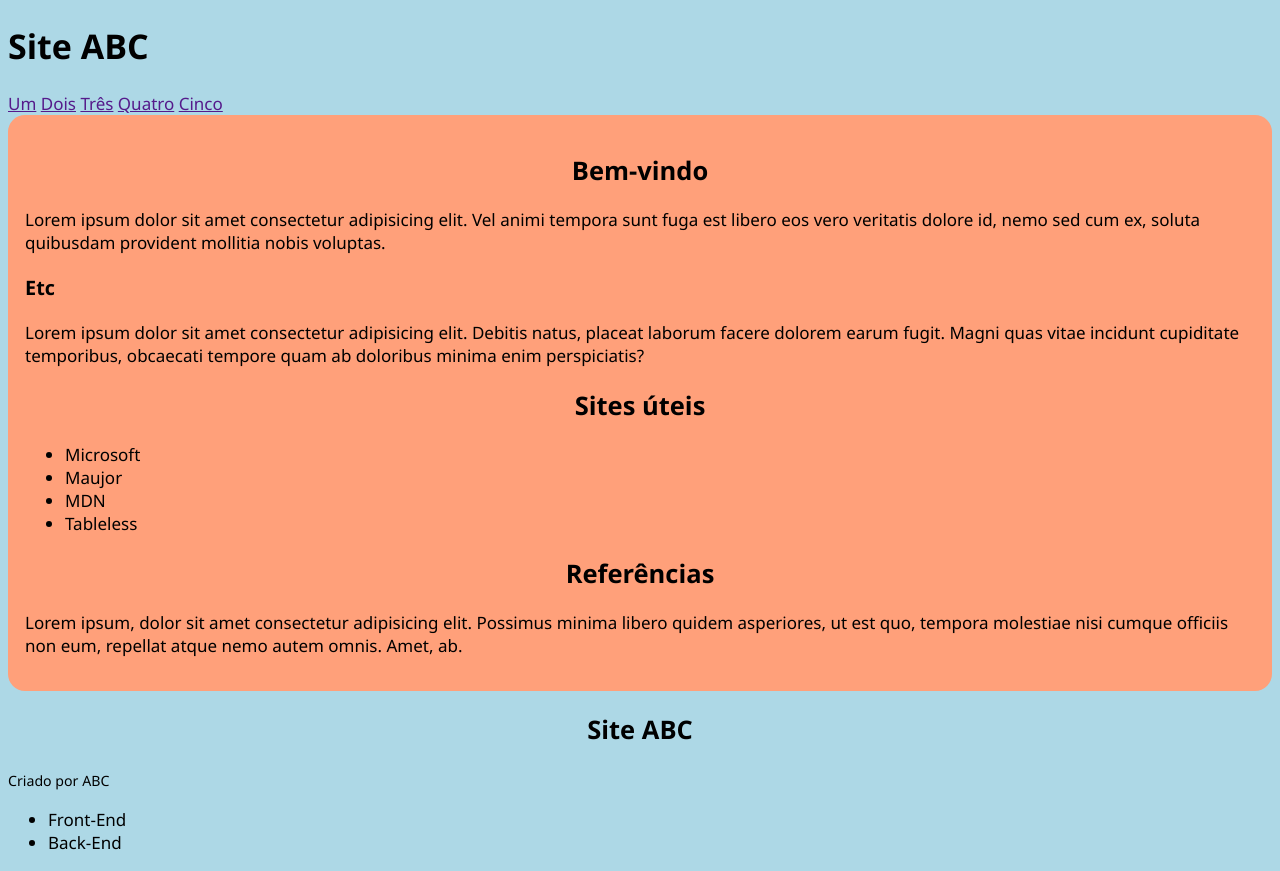
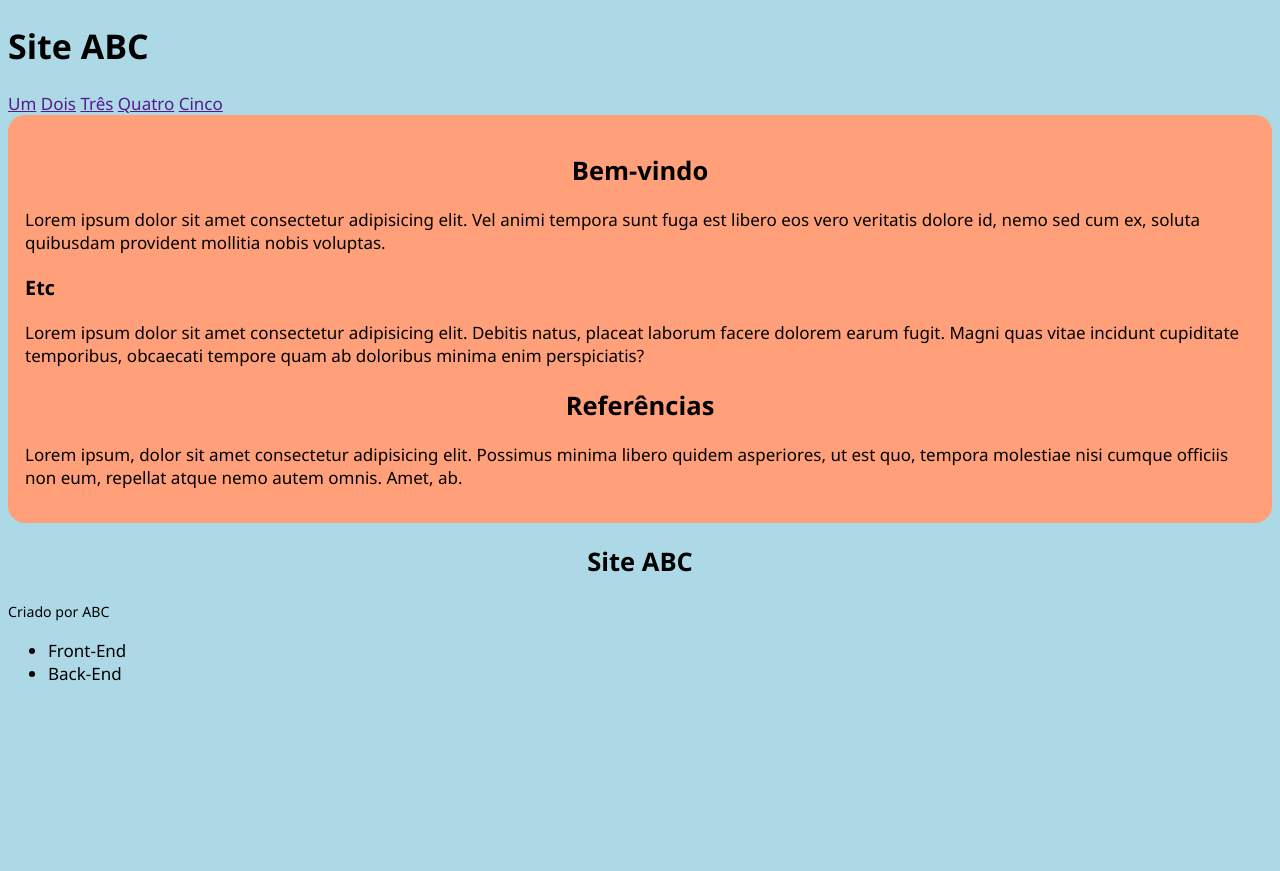
Before and after one commit to bernardo-augusto/testes-repo, a plain HTML site: page index.html in a window 1280 px wide. After the commit the page ends 800 px from the top, so only its background shows below. Drawn offline with Linux system fonts and the light colour scheme.

Commit message:
Update index.html

```diff
--- a/index.html
+++ b/index.html
@@ -29,19 +29,10 @@
             </section>
 
         <aside>
-            <h2>Sites úteis</h2>
-            <ul>
-                <li>Microsoft</li>
-                <li>Maujor</li>
-                <li>MDN</li>
-                <li>Tableless</li>
-            </ul>
-        </aside>
-
-        <aside>
             <h2>Referências</h2>
             <p>Lorem ipsum, dolor sit amet consectetur adipisicing elit. Possimus minima libero quidem asperiores, ut est quo, tempora molestiae nisi cumque officiis non eum, repellat atque nemo autem omnis. Amet, ab.</p>
         </aside>
+
 
     </main>
     <footer>
```
